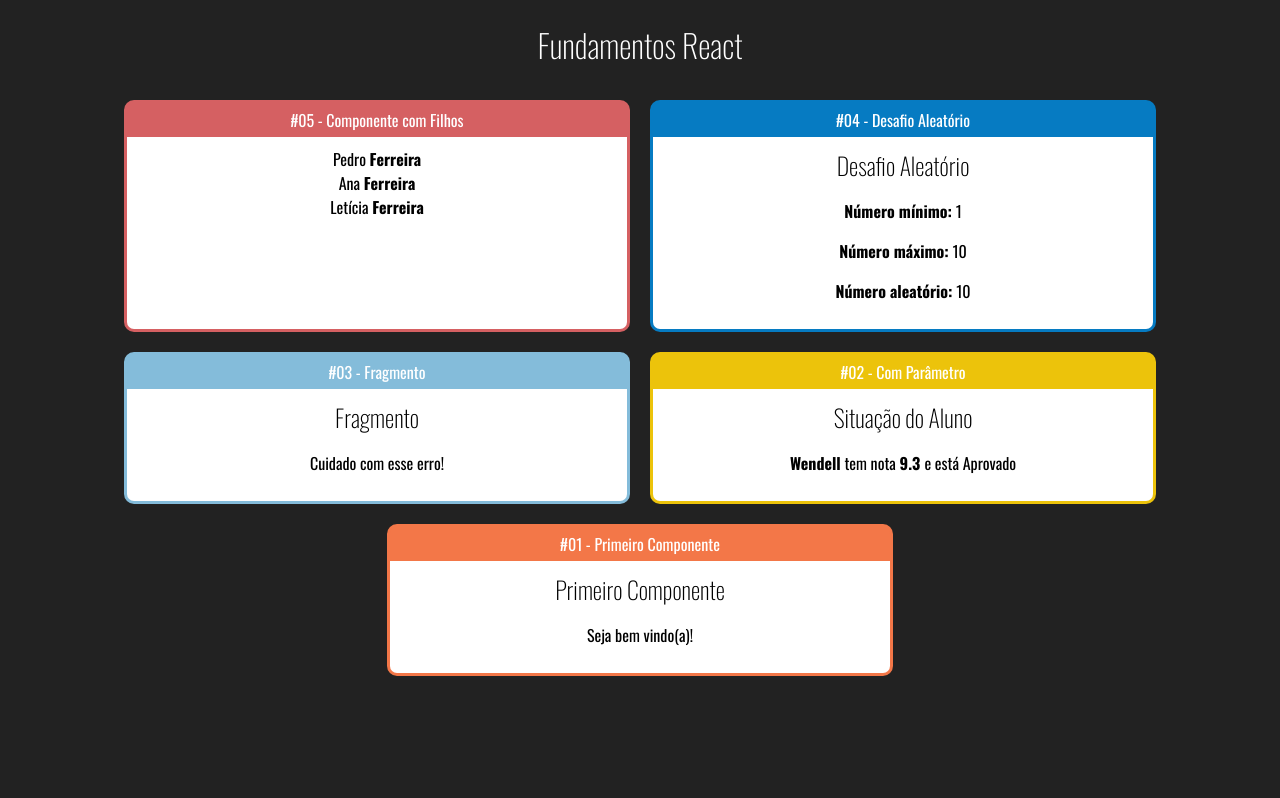
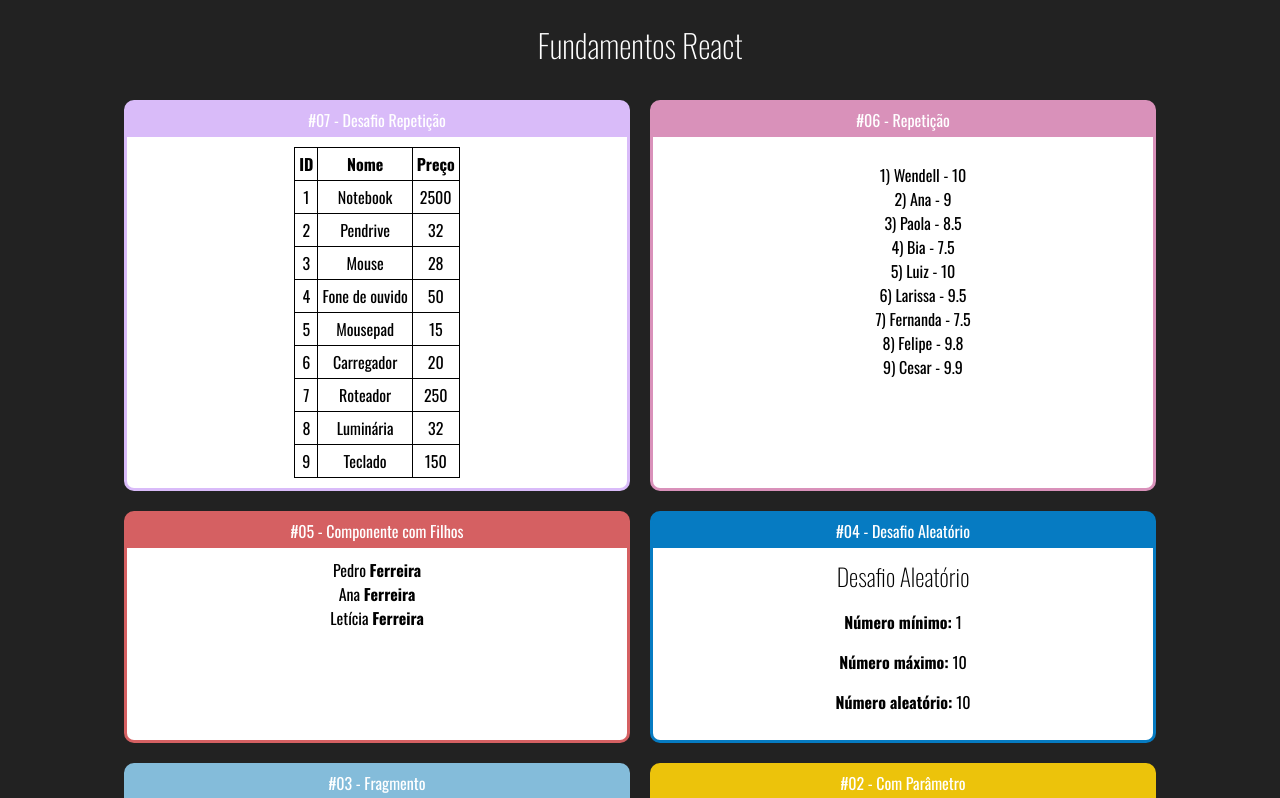
Before and after one commit to wen-dell/fundamentos-react, a React (Create React App) app: page / in a window 1280 px wide. Shown: the top 798 px of the page. Built offline with nearby package versions, Linux system fonts and the light colour scheme.

Commit message:
Desafio da repetição com tabela

```diff
--- a/src/App.jsx
+++ b/src/App.jsx
@@ -1,5 +1,7 @@
 import "./App.css";
 
+import TabelaProdutos from "./components/repeticao/TabelaProdutos";
+import ListaAlunos from "./components/repeticao/ListaAlunos";
 import FamiliaMembro from "./components/basicos/FamiliaMembro";
 import Familia from "./components/basicos/Familia";
 import Card from "./components/layout/Card";
@@ -13,6 +15,12 @@ const App = (props) => (
     <h1>Fundamentos React</h1>
 
     <div className="Cards">
+      <Card titulo="#07 - Desafio Repetição" color="#d9bbf9">
+        <TabelaProdutos />
+      </Card>
+      <Card titulo="#06 - Repetição" color="#d991ba">
+        <ListaAlunos />
+      </Card>
       <Card titulo="#05 - Componente com Filhos" color="#d56062">
         {/* Comentário em React */}
         <Familia sobrenome="Ferreira">
--- /dev/null
+++ b/src/components/repeticao/ListaAlunos.jsx
@@ -0,0 +1,20 @@
+import alunos from "../../data/alunos";
+import React from "react";
+
+const ListaAlunos = (props) => {
+  const lis = alunos.map((aluno) => {
+    return (
+      <li key={aluno.id}>
+        {aluno.id}) {aluno.nome} - {aluno.nota}
+      </li>
+    );
+  });
+
+  return (
+    <div>
+      <ul style={{ listStyle: "none" }}>{lis}</ul>
+    </div>
+  );
+};
+
+export default ListaAlunos;
--- /dev/null
+++ b/src/components/repeticao/TabelaProdutos.css
@@ -0,0 +1,14 @@
+table {
+    border-collapse: collapse;
+    border: 1px solid #000;
+}
+
+tr, td, th {
+    border: 1px solid #000;
+    padding: 4px;
+}
+
+.TableContainer {
+    display: flex;
+    justify-content: center;
+}
--- /dev/null
+++ b/src/components/repeticao/TabelaProdutos.jsx
@@ -0,0 +1,31 @@
+import produtos from "../../data/produtos";
+import "./TabelaProdutos.css";
+
+const TabelaProdutos = (props) => {
+  const rows = produtos.map((produto) => {
+    return (
+      <tr key={produto.id}>
+        <td>{produto.id}</td>
+        <td>{produto.nome}</td>
+        <td>{produto.preco}</td>
+      </tr>
+    );
+  });
+
+  return (
+    <div className="TableContainer">
+      <table>
+        <thead>
+          <tr>
+            <th>ID</th>
+            <th>Nome</th>
+            <th>Preço</th>
+          </tr>
+        </thead>
+        <tbody>{rows}</tbody>
+      </table>
+    </div>
+  );
+};
+
+export default TabelaProdutos;
--- /dev/null
+++ b/src/data/alunos.js
@@ -0,0 +1,11 @@
+export default [
+    { id: 1, nome: 'Wendell', nota: 10.0 },
+    { id: 2, nome: 'Ana', nota: 9.0 },
+    { id: 3, nome: 'Paola', nota: 8.5 },
+    { id: 4, nome: 'Bia', nota: 7.5 },
+    { id: 5, nome: 'Luiz', nota: 10.0 },
+    { id: 6, nome: 'Larissa', nota: 9.5 },
+    { id: 7, nome: 'Fernanda', nota: 7.5 },
+    { id: 8, nome: 'Felipe', nota: 9.8 },
+    { id: 9, nome: 'Cesar', nota: 9.9 }
+];
--- /dev/null
+++ b/src/data/produtos.js
@@ -0,0 +1,11 @@
+export default [
+    { id: 1, nome: 'Notebook', preco: 2500.00 },
+    { id: 2, nome: 'Pendrive', preco: 32.00 },
+    { id: 3, nome: 'Mouse', preco: 28.00 },
+    { id: 4, nome: 'Fone de ouvido', preco: 50.00 },
+    { id: 5, nome: 'Mousepad', preco: 15.00 },
+    { id: 6, nome: 'Carregador', preco: 20.00 },
+    { id: 7, nome: 'Roteador', preco: 250.00 },
+    { id: 8, nome: 'Luminária', preco: 32.00 },
+    { id: 9, nome: 'Teclado', preco: 150.00 },
+];
```
